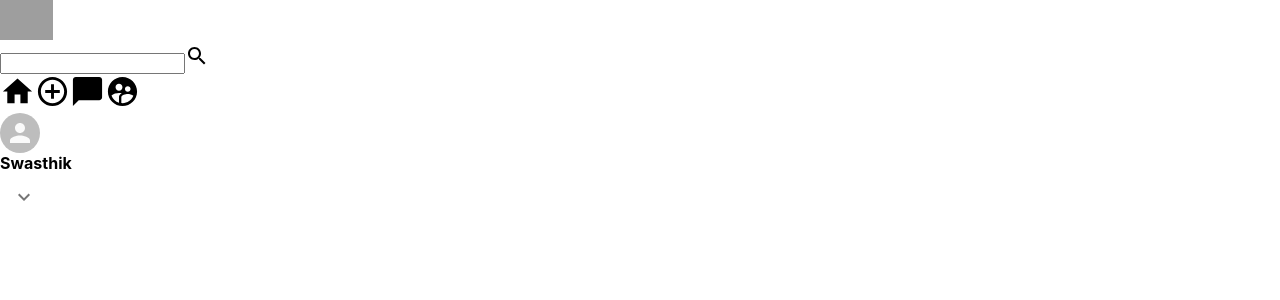
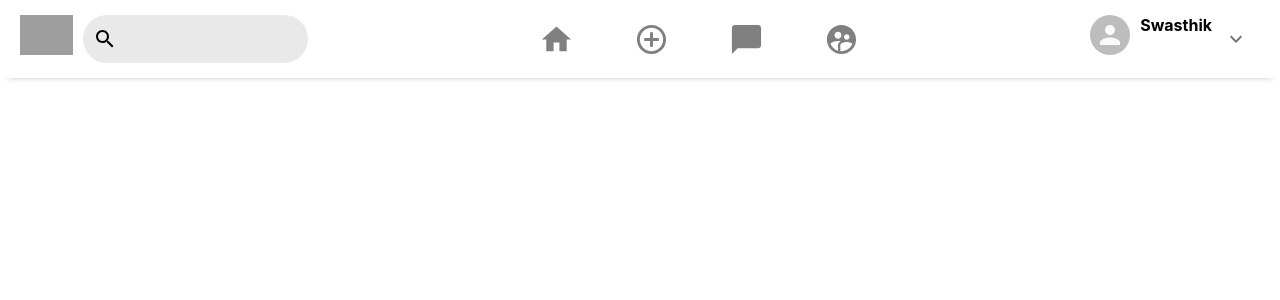
Before and after one commit to swasthikshetty10/Meme-App-ReactJs, a React (Create React App) app in the folder just-meme-app/: page / in a window 1280 px wide. Shown: the top 300 px of the page. Built offline with nearby package versions, Linux system fonts and the light colour scheme; grey boxes are pictures that could not be loaded.

Commit message:
header Css 01

```diff
--- a/just-meme-app/src/App.css
+++ b/just-meme-app/src/App.css
@@ -1,8 +1,28 @@
-.test {
-  background-color: aqua;
+.test {}
+
+.logo>img {
+  height: 40px;
+
 
 }
 
-.logo>img {
-  height: 40px;
+
+.header_option>.MuiSvgIcon-root {
+  color: gray
 }
+
+.header_option:hover>.MuiSvgIcon-root {
+  color: rgb(129, 89, 240);
+}
+
+.header_option {
+  display: flex;
+  align-items: center;
+  padding: 0 30px;
+  cursor: pointer;
+}
+
+.header_option:hover {
+  background-color: rgb(233, 233, 233);
+  border-radius: 20px;
+}
--- a/just-meme-app/src/Components/Header.js
+++ b/just-meme-app/src/Components/Header.js
@@ -15,15 +15,29 @@ function Header() {
                 <div className="logo">
                     <img src = "https://cdn150.picsart.com/upscale-241747540029212.png"></img>
                 </div>
-                <input type = "text"/>
+
+                <Input>
                 <SearchIcon/>
+                <input className="Input" type = "text"/>
+                </Input>
+
+
 
             </HeaderLeft>
             <HeaderCenter>
+                <div className = 'header_option'>
                 <HomeIcon fontSize="large"/>
+                </div>
+                <div className = 'header_option'>
                 <AddCircleOutlineIcon  fontSize="large"/>
+                </div>
+                <div className = 'header_option'>
                 <ChatBubbleIcon  fontSize="large"/>
+                </div>
+                <div className = 'header_option'>
                 <SupervisedUserCircleIcon fontSize="large"/>
+                </div>
+
             </HeaderCenter>
             <HeaderRight>
                 <HeaderInfo>
@@ -39,18 +53,70 @@ function Header() {
 }
 
 export default Header
+
+/* CSS */
+
 const Wrapper = styled.div`
+    display: flex;
+    padding : 15px 20px;
+    justify-content : space-between;
+    position :sticky;
+    background-color : white;
+    z-index : 100;
+    top : 0;
+    box-shadow: 0px 5px 8px -9px rgba(0,0,0,0.75);
+
 
 `
 const HeaderLeft = styled.div`
-
+display : flex;
+justify-content : space-evenly;
 `
 const HeaderCenter = styled.div`
+display : flex;
+justify-content : center;
+
+header_option>.MuiSvgIcon-root {
+    color: gray
+  }
+
+header_option:hover>.MuiSvgIcon-root {
+    color: rgb(129, 89, 240);
+  }
+
+header_option {
+    display: flex;
+    align-items: center;
+    padding: 0 30px;
+    cursor: pointer;
+  }
+
+header_option:hover {
+    background-color: rgb(233, 233, 233);
+    border-radius: 20px;
+  }
+
 
 `
 const HeaderRight = styled.div`
-
+display : flex;
 `
 const HeaderInfo = styled.div`
-
+display : flex;
+h4{
+    margin-left : 10px;
+}
 `
+const Input = styled.div`
+    display: flex;
+    align-items: center;
+    margin-left : 10px;
+    padding : 10px;
+    background-color: rgb(233, 233, 233);
+    border-radius : 999px;
+    input {
+        background-color: transparent;
+        outline-width: 0;
+        border: none;
+    }
+`
```
Lines whose indentation alone changed are shown as unchanged.
